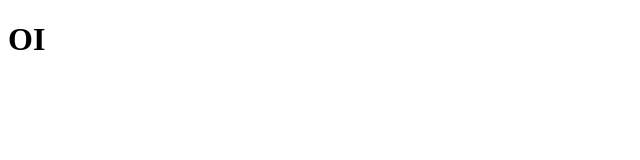
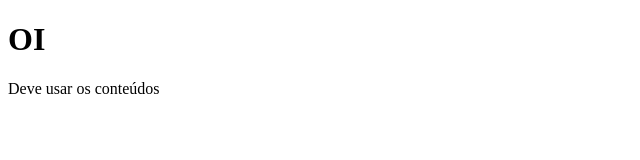
Before and after one commit to JuliaStella/Curso_git, a plain HTML site: page index.html in a window 1280 px wide. Shown: the whole page, without its empty margins (0-640 px from the left). Drawn offline with Linux system fonts and the light colour scheme.

Commit message:
Criação do header

```diff
--- a/index.html
+++ b/index.html
@@ -8,5 +8,12 @@
 </head>
 <body>
     <h1>OI</h1>
+    <header>
+        <div class="teste_stash">
+        <div id="conteudos">
+            <a>Deve usar os conteúdos</a>
+        </div>
+        </div>
+    </header>
 </body>
 </html>
```
